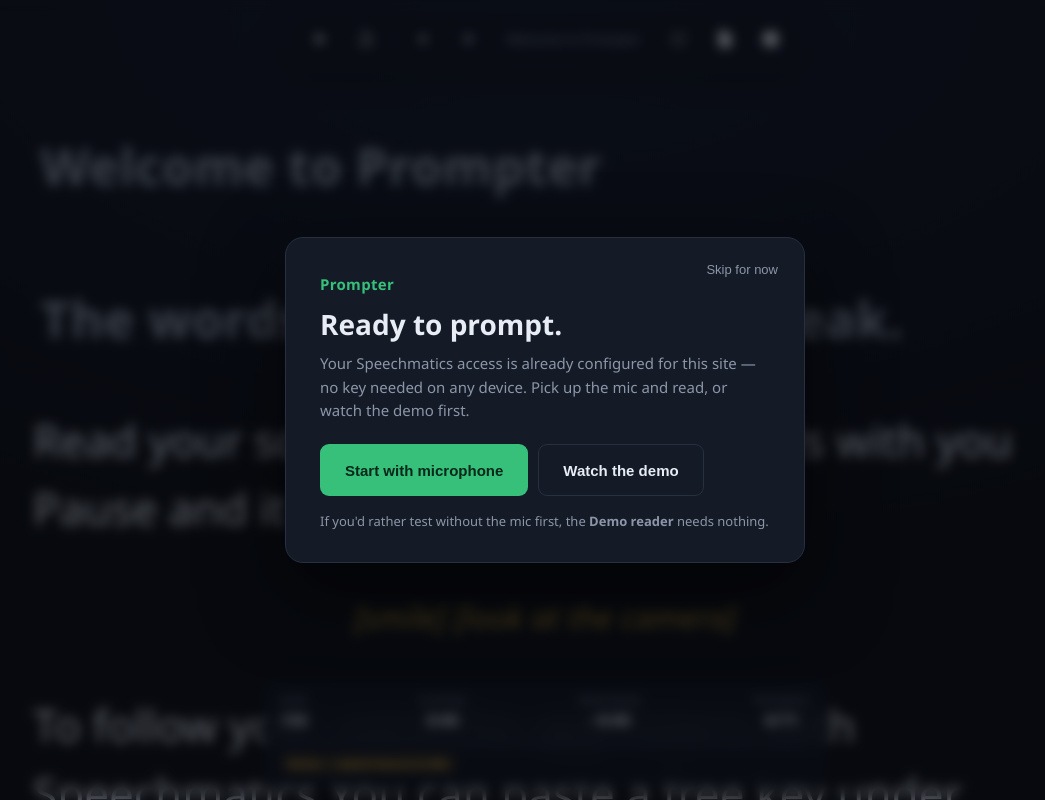
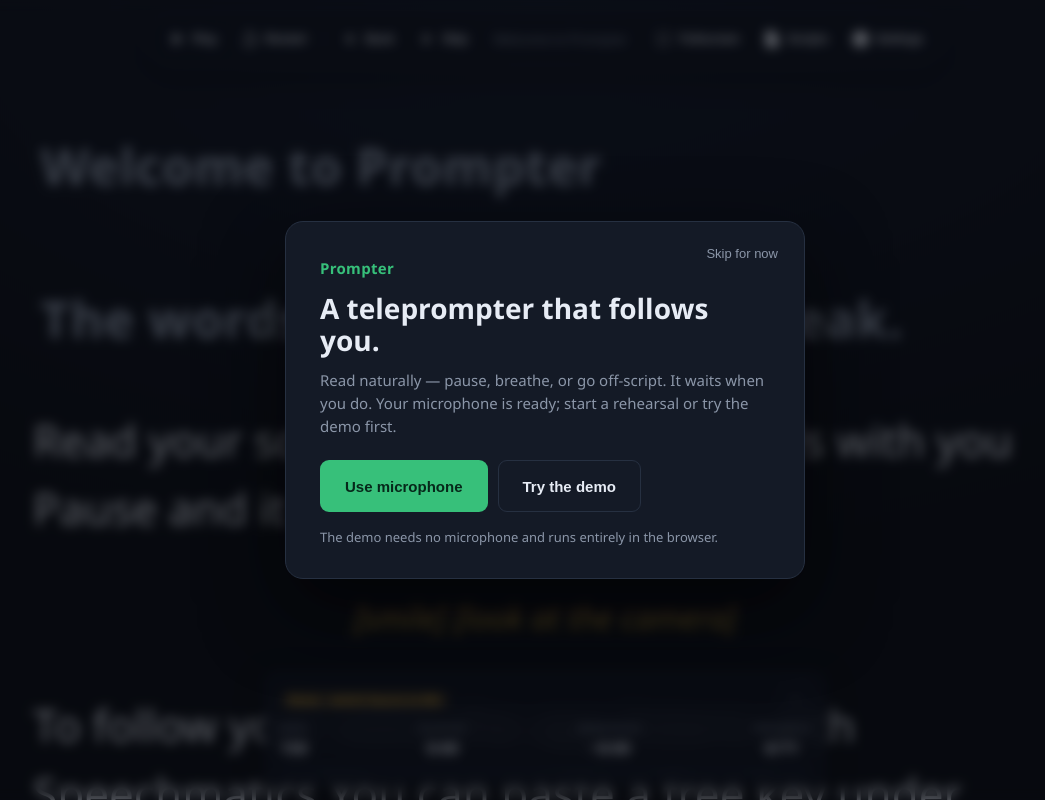
Before and after one commit to kiwispin/prompter, a React (Vite) app: page / in a window 1280 px wide. Shown: the whole page, without its empty margins (95-1140 px from the left). Built offline with nearby package versions, Linux system fonts and the light colour scheme.

Commit message:
Improve rehearsal UX

```diff
--- a/src/App.jsx
+++ b/src/App.jsx
@@ -43,7 +43,7 @@
     setTimeout(() => prompter.start(), 120)
   }, [dismissOnboarding, prompter, setSetting])
 
-  // After saving a key, go straight to microphone tracking.
+  // After saving a key, select microphone mode so the next start uses it.
   const useMicrophone = useCallback(() => {
     setSetting('mode', 'voice')
     setSetting('source', 'mic')
@@ -111,6 +111,12 @@
     }
   }
 
+  const loadAndStart = useCallback(() => {
+    // Reset first so a script loaded while paused or running begins cleanly.
+    prompter.nudge(0)
+    setTimeout(() => prompter.start(), 0)
+  }, [prompter.nudge, prompter.start])
+
   return (
     <div ref={rootRef} className={`app${chromeHidden ? ' chrome-hidden' : ''}`}>
       <PrompterView doc={prompter.doc} word={prompter.word} positionRef={prompter.positionRef} totalWords={prompter.totalWords} mode={settings.mode} settings={settings} onManualScroll={prompter.setPosition} running={running} />
@@ -128,6 +134,7 @@
             onOpenScripts={() => setShowScripts(true)}
             onToggleFullscreen={toggleFullscreen}
             micStatus={prompter.micStatus}
+            voiceStatus={prompter.voiceStatus}
             mode={settings.mode}
             source={settings.source}
           />
@@ -178,6 +185,7 @@
           onLoadToPrompter={() => {
             prompter.nudge(0)
           }}
+          onLoadAndStart={loadAndStart}
           onClose={() => setShowScripts(false)}
         />
       )}
--- a/src/components/Hud.jsx
+++ b/src/components/Hud.jsx
@@ -1,16 +1,19 @@
+import { useState } from 'react'
 import { formatDuration } from '../lib/parser'
 import { PHASE } from '../hooks/usePrompter'
 
 const VOICE_LABELS = {
   off: 'Mic off',
-  starting: 'Starting mic…',
-  listening: '● Listening',
+  starting: 'Starting mic...',
+  listening: 'Listening',
   waiting: 'Waiting for your voice',
-  offscript: 'Off-script — holding',
+  offscript: 'Off-script - holding',
   error: 'Mic error',
 }
 
 export default function Hud({ stats, phase, settings, voiceStatus, lastTranscript, totalWords, running, hasKey }) {
+  const [compact, setCompact] = useState(false)
+
   if (!settings.showHud) return null
   const pct = Math.round(stats.progress * 100)
 
@@ -25,17 +28,33 @@
 
   const statusChip =
     settings.mode === 'voice' && settings.source === 'mic' ? (
-      <span className={`chip ${chipClass}`}>{VOICE_LABELS[voiceStatus] || VOICE_LABELS.off}</span>
+      <span className={`chip chip-status ${chipClass}`}>{VOICE_LABELS[voiceStatus] || VOICE_LABELS.off}</span>
     ) : settings.mode === 'voice' ? (
-      <span className="chip chip-paused">
-        {hasKey ? 'Demo — switch Source to Mic' : 'Demo reader'}
-      </span>
+      <span className="chip chip-status chip-paused">{hasKey ? 'Demo - switch Source to Mic' : 'Demo reader'}</span>
     ) : (
-      <span className="chip chip-const">Speed scroll</span>
+      <span className="chip chip-status chip-const">Speed scroll</span>
     )
 
   return (
-    <div className={`hud ${running ? 'hud-live' : ''}`}>
+    <div className={`hud ${running ? 'hud-live' : ''}${compact ? ' hud-compact' : ''}`}>
+      <div className="hud-statusbar">
+        <div className="hud-status-main" aria-live="polite">
+          {statusChip}
+        </div>
+        {phase === PHASE.PAUSED && <span className="chip chip-sm chip-paused">Paused</span>}
+        {phase === PHASE.ENDED && <span className="chip chip-sm chip-paused">Finished</span>}
+        <button
+          className="hud-toggle"
+          onClick={() => setCompact((value) => !value)}
+          aria-label={compact ? 'Show HUD details' : 'Minimize HUD'}
+          title={compact ? 'Show HUD details' : 'Minimize HUD'}
+        >
+          {compact ? '+' : '−'}
+        </button>
+      </div>
+
+      {!compact && (
+        <>
           <div className="hud-stats">
             <div className="hud-stat">
               <span className="hud-label">WPM</span>
@@ -61,14 +80,10 @@
             <div className="hud-progress">
               <div className="hud-progress-fill" style={{ width: `${pct}%` }} />
             </div>
-        <div className="hud-meta">
-          {statusChip}
-          {phase === PHASE.PAUSED && <span className="chip chip-paused">Paused</span>}
-          {lastTranscript && settings.source === 'mic' && (
-            <span className="hud-transcript">“{lastTranscript}”</span>
+            {lastTranscript && settings.source === 'mic' && <div className="hud-transcript">“{lastTranscript}”</div>}
+          </div>
+        </>
       )}
-        </div>
-      </div>
     </div>
   )
 }
--- a/src/components/Onboarding.jsx
+++ b/src/components/Onboarding.jsx
@@ -18,40 +18,38 @@
           autoKey ? (
             <>
               <div className="onboard-brand">Prompter</div>
-              <h1 className="onboard-title">Ready to prompt.</h1>
+              <h1 className="onboard-title">A teleprompter that follows you.</h1>
               <p className="onboard-sub">
-                Your Speechmatics access is already configured for this site — no key needed on any device.
-                Pick up the mic and read, or watch the demo first.
+                Read naturally — pause, breathe, or go off-script. It waits when you do. Your microphone is ready;
+                start a rehearsal or try the demo first.
               </p>
               <div className="onboard-actions">
                 <button className="btn btn-primary btn-lg" onClick={onSaveKey}>
-                  Start with microphone
+                  Use microphone
                 </button>
                 <button className="btn btn-ghost btn-lg" onClick={onWatchDemo}>
-                  Watch the demo
+                  Try the demo
                 </button>
               </div>
-              <p className="onboard-note">
-                If you'd rather test without the mic first, the <b>Demo reader</b> needs nothing.
-              </p>
+              <p className="onboard-note">The demo needs no microphone and runs entirely in the browser.</p>
             </>
           ) : (
             <>
               <div className="onboard-brand">Prompter</div>
-              <h1 className="onboard-title">The words move when you speak.</h1>
+              <h1 className="onboard-title">A teleprompter that follows you.</h1>
               <p className="onboard-sub">
-                Read your script out loud and it scrolls with you. Pause, and it waits. Works on iPad, Windows and Mac — all in the browser.
+                Read naturally — pause, breathe, or go off-script. It waits when you do. Works on iPad, Windows and Mac.
               </p>
               <div className="onboard-actions">
                 <button className="btn btn-primary btn-lg" onClick={() => setStep(1)}>
-                  Add my free key
+                  Connect my microphone
                 </button>
                 <button className="btn btn-ghost btn-lg" onClick={() => finish(true)}>
-                  Watch the demo
+                  Try the demo
                 </button>
               </div>
               <p className="onboard-note">
-                Want to try it first? The <b>Demo reader</b> needs no key — a fake voice reads the script so you can see how it moves.
+                The <b>Demo reader</b> needs no key — use it to see how the prompter moves before connecting your mic.
               </p>
             </>
           )
@@ -60,9 +58,9 @@
         {step === 1 && (
           <>
             <div className="onboard-step">One quick step</div>
-            <h1 className="onboard-title">Add your free key so the app can hear you</h1>
+            <h1 className="onboard-title">Connect your microphone</h1>
             <p className="onboard-sub">
-              To follow your voice, the app sends what you say to <b>Speechmatics</b>. You need a free key from them first — it takes about a minute to get. Paste it below.
+              Paste a free Speechmatics key so the prompter can follow your voice. It takes about a minute to get.
             </p>
             <input
               type="password"
--- a/src/components/ScriptsPanel.jsx
+++ b/src/components/ScriptsPanel.jsx
@@ -13,6 +13,7 @@
   importScript,
   baselineWpm,
   onLoadToPrompter,
+  onLoadAndStart,
   onClose,
 }) {
   const [draft, setDraft] = useState(active.text)
@@ -205,11 +206,11 @@
               <button
                 className="btn btn-primary"
                 onClick={() => {
-                  onLoadToPrompter()
+                  onLoadAndStart()
                   onClose()
                 }}
               >
-                Load to prompter
+                Load &amp; start
               </button>
             </div>
           </div>
--- a/src/components/Toolbar.jsx
+++ b/src/components/Toolbar.jsx
@@ -11,32 +11,43 @@
   onOpenScripts,
   onToggleFullscreen,
   micStatus,
+  voiceStatus,
   mode,
   source,
 }) {
+  const voiceLabel = {
+    off: 'Mic off',
+    starting: 'Starting mic...',
+    listening: 'Listening',
+    waiting: 'Waiting for your voice',
+    offscript: 'Off-script - holding',
+    error: 'Mic error',
+  }[voiceStatus] || (micStatus === 'live' ? 'Listening' : 'Mic off')
+
+  const voiceClass =
+    voiceStatus === 'error'
+      ? 'chip-error'
+      : voiceStatus === 'waiting' || voiceStatus === 'offscript'
+        ? 'chip-paused'
+        : voiceStatus === 'listening'
+          ? 'chip-live'
+          : 'chip-off'
+
   return (
     <div className="toolbar">
       <div className="toolbar-left">
-        <button className="iconbtn" onClick={onToggle} title="Play/Pause (Space)" aria-label={running ? 'Pause' : 'Play'}>
-          {running ? <Icon name="pause" /> : <Icon name="play" />}
-        </button>
-        <button className="iconbtn" onClick={onRestart} title="Restart (R)" aria-label="Restart">
-          <Icon name="restart" />
-        </button>
+        <ToolbarButton icon={running ? 'pause' : 'play'} label={running ? 'Pause' : 'Play'} title="Play/Pause (Space)" onClick={onToggle} />
+        <ToolbarButton icon="restart" label="Restart" title="Restart (R)" onClick={onRestart} />
         <span className="toolbar-divider" />
-        <button className="iconbtn" onClick={() => onNudge(-3)} title="Back a few words (↑)" aria-label="Back">
-          <Icon name="back" />
-        </button>
-        <button className="iconbtn" onClick={() => onNudge(3)} title="Skip a few words (↓)" aria-label="Skip">
-          <Icon name="forward" />
-        </button>
+        <ToolbarButton icon="back" label="Back" title="Back a few words (Arrow Up)" onClick={() => onNudge(-3)} />
+        <ToolbarButton icon="forward" label="Skip" title="Skip a few words (Arrow Down)" onClick={() => onNudge(3)} />
       </div>
 
       <div className="toolbar-center">
         <span className="toolbar-title">{activeName}</span>
         {mode === 'voice' && source === 'mic' && (
-          <span className={`chip chip-sm ${micStatus === 'live' ? 'chip-demo' : 'chip-paused'}`}>
-            {micStatus === 'live' ? '● Listening' : 'Mic off'}
+          <span className={`chip chip-sm toolbar-voice-chip ${voiceClass}`} aria-live="polite">
+            {voiceLabel}
           </span>
         )}
         {phase === PHASE.PAUSED && <span className="chip chip-sm chip-paused">Paused</span>}
@@ -44,17 +55,20 @@
       </div>
 
       <div className="toolbar-right">
-        <button className="iconbtn" onClick={onToggleFullscreen} title="Fullscreen (F)" aria-label="Fullscreen">
-          <Icon name="fullscreen" />
-        </button>
-        <button className="iconbtn" onClick={onOpenScripts} title="Scripts" aria-label="Scripts">
-          <Icon name="script" />
-        </button>
-        <button className="iconbtn" onClick={onOpenSettings} title="Settings (S)" aria-label="Settings">
-          <Icon name="gear" />
-        </button>
+        <ToolbarButton icon="fullscreen" label="Fullscreen" title="Fullscreen (F)" onClick={onToggleFullscreen} />
+        <ToolbarButton icon="script" label="Scripts" title="Scripts" onClick={onOpenScripts} />
+        <ToolbarButton icon="gear" label="Settings" title="Settings (S)" onClick={onOpenSettings} />
       </div>
     </div>
+  )
+}
+
+function ToolbarButton({ icon, label, title, onClick }) {
+  return (
+    <button className="iconbtn toolbar-btn" onClick={onClick} title={title} aria-label={label}>
+      <Icon name={icon} />
+      <span className="toolbar-btn-label">{label}</span>
+    </button>
   )
 }
 
@@ -76,7 +90,7 @@
   }
   return (
     <svg viewBox="0 0 24 24" width="20" height="20" fill="currentColor" aria-hidden="true">
-      {paths[name]}
+      {name === 'play' ? paths.play : name === 'pause' ? paths.pause : paths[name]}
     </svg>
   )
 }
--- a/src/styles.css
+++ b/src/styles.css
@@ -236,6 +236,25 @@
   transition: background 0.15s ease, color 0.15s ease;
 }
 
+.toolbar-btn {
+  width: auto;
+  min-width: 44px;
+  padding: 0 10px;
+  gap: 6px;
+}
+
+.toolbar-btn-label {
+  display: none;
+  font-size: 12px;
+  font-weight: 600;
+}
+
+.toolbar-voice-chip {
+  max-width: 190px;
+  overflow: hidden;
+  text-overflow: ellipsis;
+}
+
 .iconbtn:hover {
   background: var(--panel2);
 }
@@ -267,6 +286,54 @@
   display: flex;
   justify-content: space-between;
   gap: 8px;
+}
+
+.hud-statusbar {
+  display: flex;
+  align-items: center;
+  gap: 8px;
+  min-height: 28px;
+  margin-bottom: 8px;
+}
+
+.hud-status-main {
+  min-width: 0;
+}
+
+.chip-status {
+  padding: 4px 10px;
+  font-size: 12px;
+}
+
+.hud-toggle {
+  display: inline-flex;
+  align-items: center;
+  justify-content: center;
+  width: 30px;
+  height: 30px;
+  margin-left: auto;
+  border: 1px solid var(--border);
+  border-radius: 7px;
+  background: transparent;
+  color: var(--text-dim);
+  font-size: 18px;
+  line-height: 1;
+  cursor: pointer;
+}
+
+.hud-toggle:hover {
+  background: var(--panel2);
+  color: var(--text);
+}
+
+.hud-compact {
+  width: auto;
+  min-width: 190px;
+  padding: 6px 10px;
+}
+
+.hud-compact .hud-statusbar {
+  margin-bottom: 0;
 }
 
 .hud-stat {
@@ -1032,3 +1099,37 @@
     display: none;
   }
 }
+
+@media (min-width: 900px) {
+  .toolbar-btn-label {
+    display: inline;
+  }
+
+  .toolbar-btn {
+    border-radius: 9px;
+  }
+}
+
+@media (max-width: 540px) {
+  .toolbar-voice-chip {
+    display: none;
+  }
+
+  .hud {
+    padding: 8px 10px 10px;
+  }
+
+  .hud-statusbar {
+    margin-bottom: 6px;
+  }
+
+  .hud-statusbar .chip-status {
+    max-width: 220px;
+    overflow: hidden;
+    text-overflow: ellipsis;
+  }
+
+  .hud-compact {
+    min-width: 0;
+  }
+}
```
Lines whose indentation alone changed are shown as unchanged.
